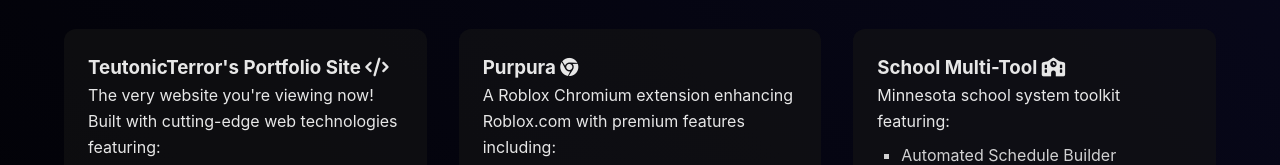
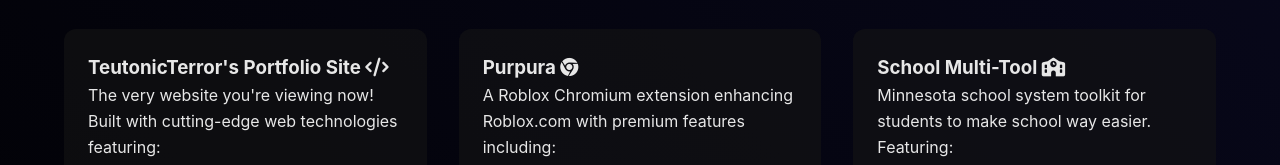
Before and after one commit to TeutonicTerrror/terrorport, a plain HTML site: page index.html in a window 1280 px wide. Shown: the part 857-1022 px from the top of the page. Drawn offline with Linux system fonts and the light colour scheme.

Commit message:
Update index.html

```diff
--- a/index.html
+++ b/index.html
@@ -86,7 +86,7 @@
 
                 <div class="project-card">
                     <h3>School Multi-Tool <i class="fas fa-school"></i></h3>
-                    <p>Minnesota school system toolkit featuring:</p>
+                    <p>Minnesota school system toolkit for students to make school way easier. Featuring:</p>
                     <ul class="project-features">
                         <li>Automated Schedule Builder</li>
                         <li>Lunch Viewing Tool</li>
```
